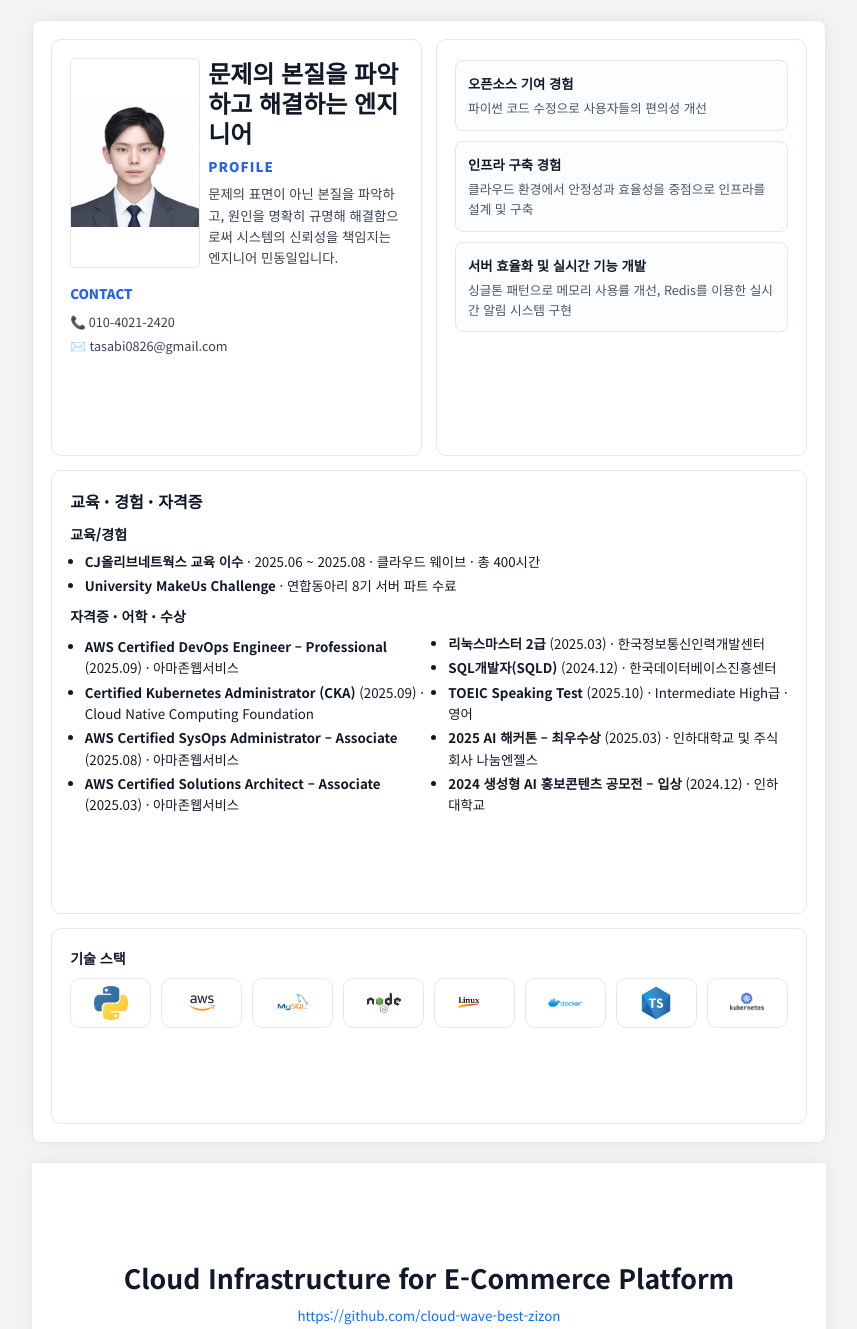
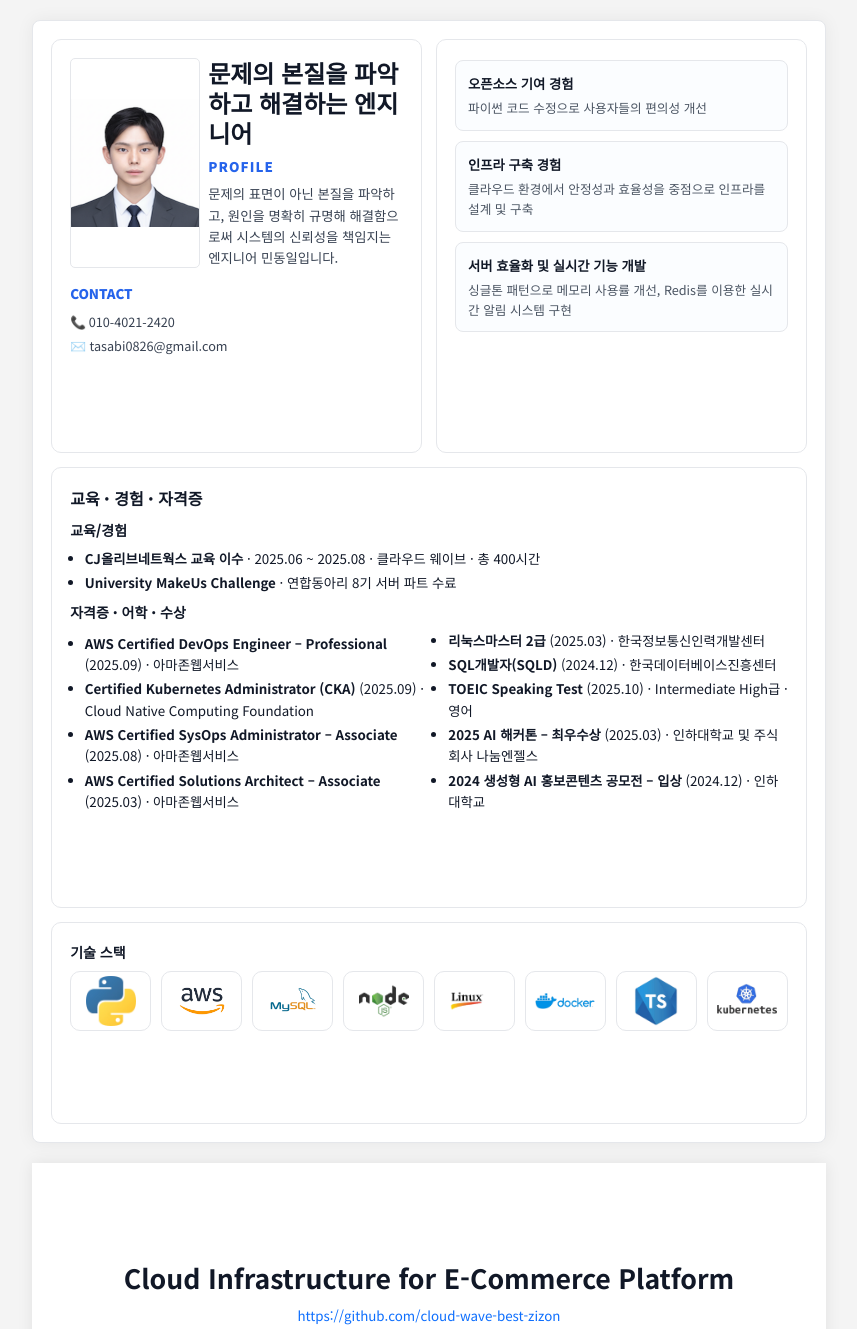
Before and after one commit to DongilMin/DongilMin, a plain HTML site: page index.html in a window 1280 px wide. Shown: the top 1329 px of the page, without its empty margins (211-1068 px from the left). Drawn offline with Linux system fonts and the light colour scheme.

Commit message:
Update index.html

```diff
--- a/index.html
+++ b/index.html
@@ -56,8 +56,8 @@
 
     /* 하단 전폭: 스택 아이콘 */
     .stack-panel .icons{display:grid;grid-template-columns:repeat(8,1fr);gap:10px;margin-top:8px;}
-    .stack-panel .icon{border:1px solid #e5e7eb;border-radius:10px;height:50px;display:flex;align-items:center;justify-content:center;background:#fff;}
-    .stack-panel .icon img{width:34px;height:34px;object-fit:contain;}
+    .stack-panel .icon{border:1px solid #e5e7eb;border-radius:10px;height:60px;display:flex;align-items:center;justify-content:center;background:#fff;}
+    .stack-panel .icon img{width:60px;height:50px;object-fit:contain;}
 
     /* ===============================
        프로젝트 페이지 (원문 스타일 유지)
```
